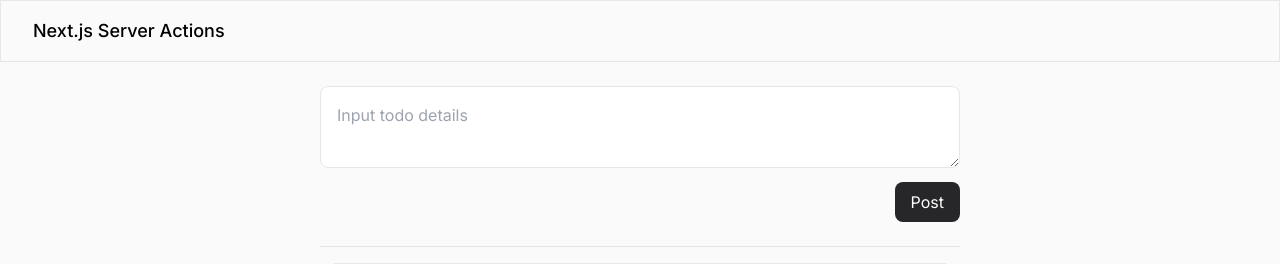
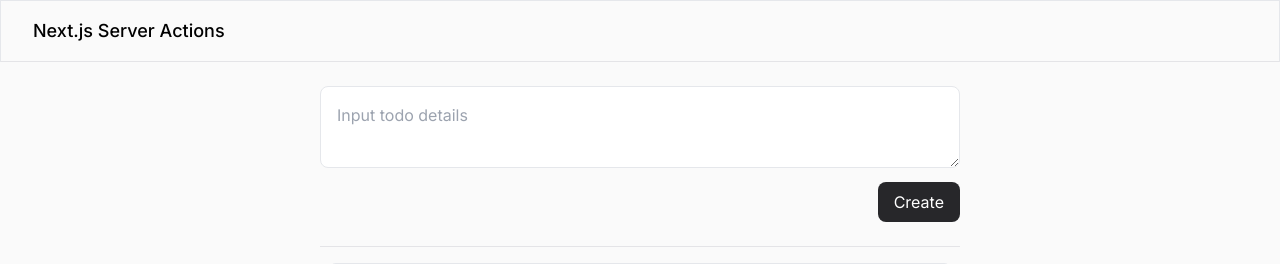
Before and after one commit to Mr-Malomz/server-actions, a Next.js app: page / in a window 1280 px wide. Shown: the top 264 px of the page. Built offline with nearby package versions, Linux system fonts and the light colour scheme.

Commit message:
ui fixes

```diff
--- a/src/components/TodoComp.tsx
+++ b/src/components/TodoComp.tsx
@@ -5,9 +5,6 @@ import { DeleteButton } from './ui/DeleteButton';
 export const TodoComp = () => {
 	return (
 		<div className='flex border p-2 rounded-lg mb-2'>
-			{/* <div className='w-8 h-8 rounded-full flex justify-center items-center bg-slate-700 text-sm font-medium text-white flex-shrink-0'>
-				1
-			</div> */}
 			<div className='ml-4'>
 				<header className='flex items-center mb-2'>
 					<h5 className='font-medium'>Todo item 1</h5>
--- a/src/components/TodoForm.tsx
+++ b/src/components/TodoForm.tsx
@@ -14,7 +14,7 @@ export const TodoForm = () => {
 			/>
 			<div className='flex justify-end'>
 				<div>
-					<Button title='Post' />
+					<Button title='Create' />
 				</div>
 			</div>
 		</form>
--- a/src/components/ui/DeleteButton.tsx
+++ b/src/components/ui/DeleteButton.tsx
@@ -1,4 +1,5 @@
 'use client';
+
 import { Trash2 } from 'lucide-react';
 import { useFormStatus } from 'react-dom';
 
```
Also changed, not shown: src/components/ui/Button.tsx (+5 -3 lines).
